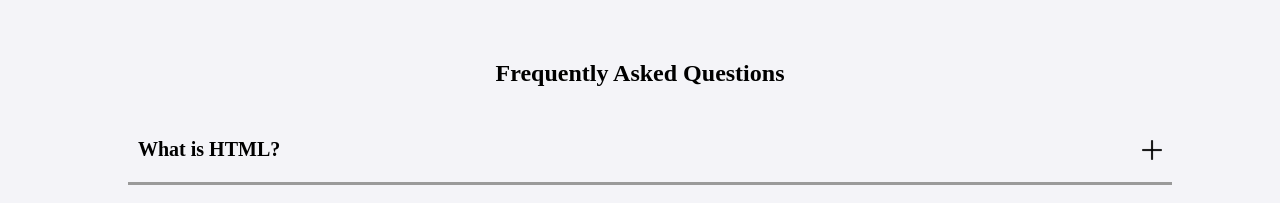
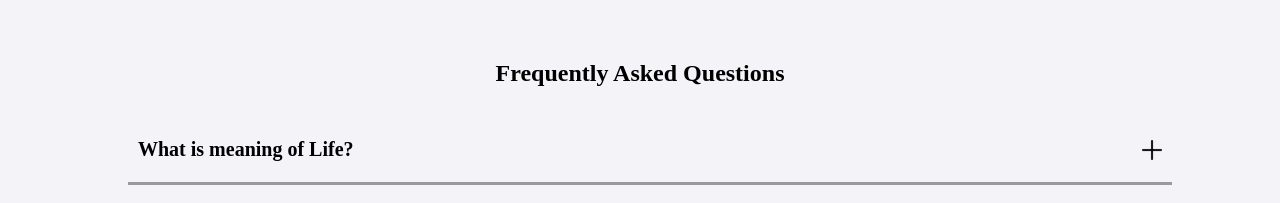
Before and after one commit to Lektor1/javaScript1200, a plain HTML site: page index.html in a window 1280 px wide. Shown: the top 203 px of the page. Drawn offline with Linux system fonts and the light colour scheme.

Commit message:
my first commit, with small change

```diff
--- a/index.html
+++ b/index.html
@@ -17,7 +17,7 @@
           <!-- selected -->
         <div class="element">
           <div class="question">
-            <h2>What is HTML?</h2>
+            <h2>What is meaning of Life?</h2>
             <img class="image plus" src="./icons/plus.png"/>
             <img class="image minus" src="./icons/minus.png" />
           </div>
```
